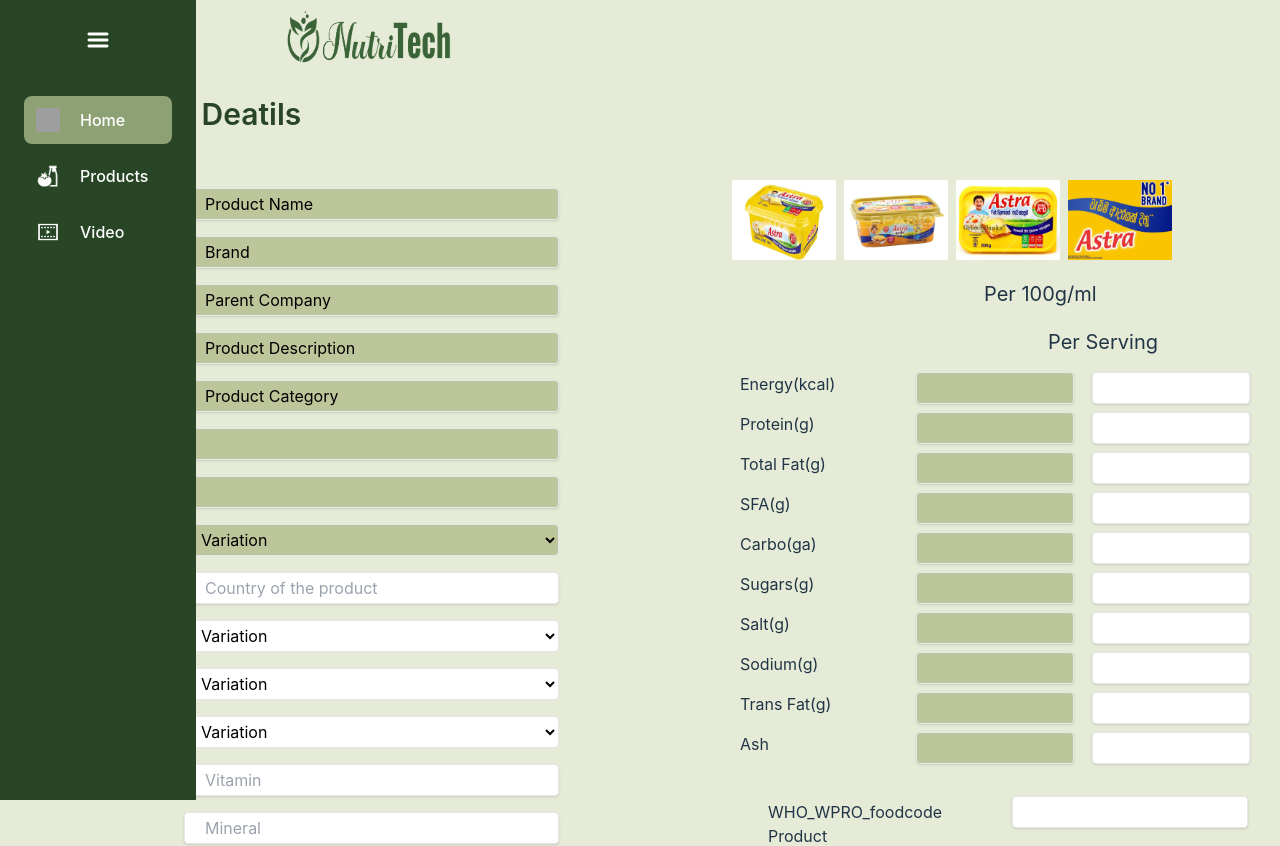
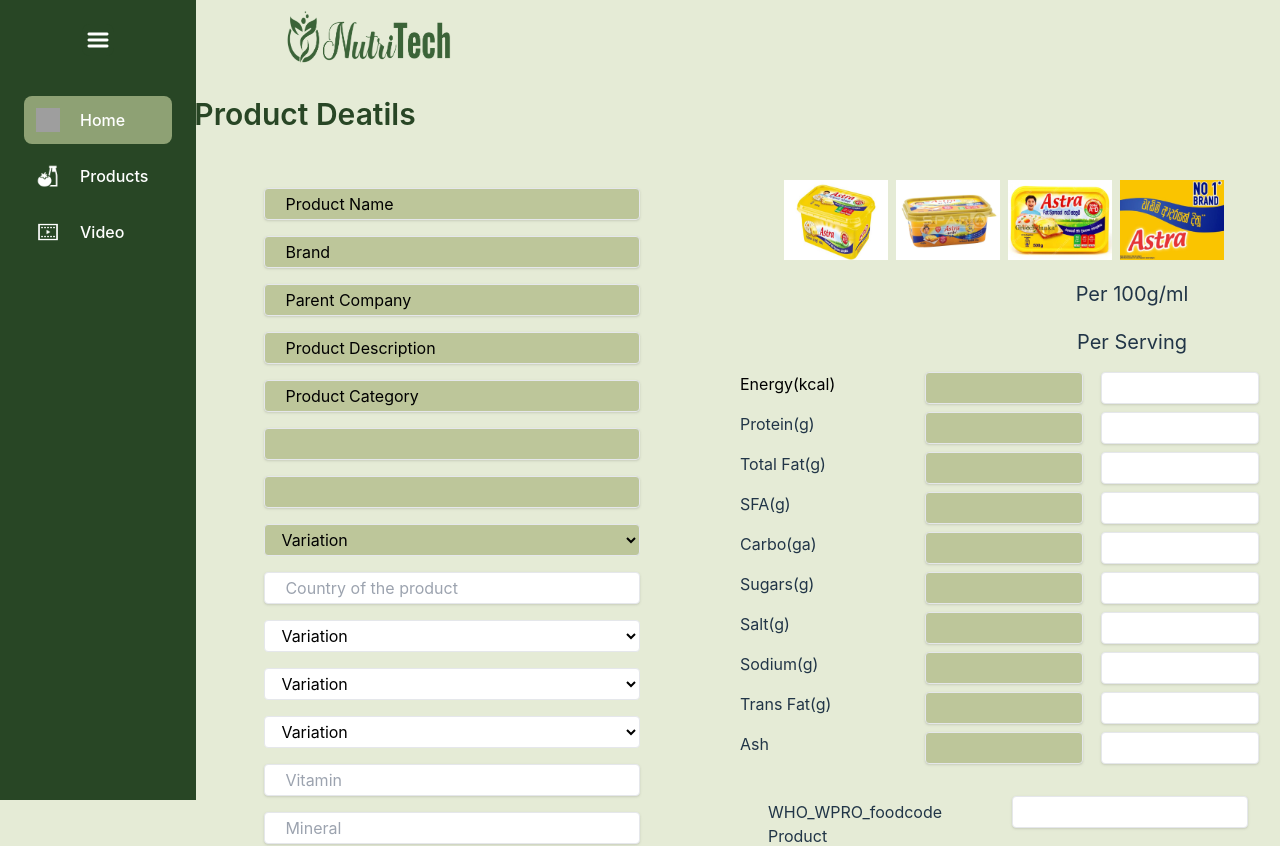
Before and after one commit to Rimaz-Moulana/Nutritech, a React (Vite) app in the folder frontend/: page /product in a window 1280 px wide. Shown: the top 846 px of the page. Built offline with nearby package versions, Linux system fonts and the light colour scheme; grey boxes are pictures that could not be loaded.

Commit message:
commit by rimaz

```diff
--- a/frontend/src/App.jsx
+++ b/frontend/src/App.jsx
@@ -1,5 +1,5 @@
 import { BrowserRouter, Route, Routes } from 'react-router-dom';
-// import './App.css';
+import './App.css';
 
 
 
--- a/frontend/src/pages/Annotator/ProductDetails.jsx
+++ b/frontend/src/pages/Annotator/ProductDetails.jsx
@@ -67,7 +67,7 @@
             <label className='inline-block px-16 pt-5 text-xl '>Per Serving</label>
             </div>
                 <div className='grid float-start gap-0 grid-cols-3 p-3'>
-                <label className='inline-block py-1 text-justify ' >Energy(kcal)</label>
+                <label className='inline-block py-1 text-justify text-black ' >Energy(kcal)</label>
                 <TextFiledsmall />
                 <TextFiledsmallWhite />
                 <label className='inline-block py-1  text-justify' >Protein(g)</label>
```
